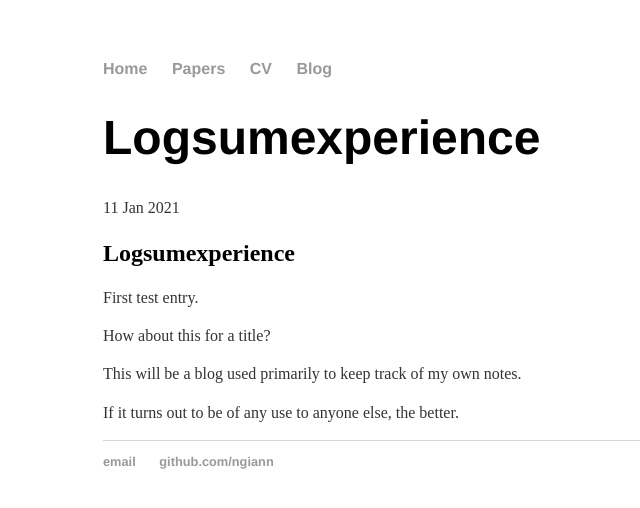
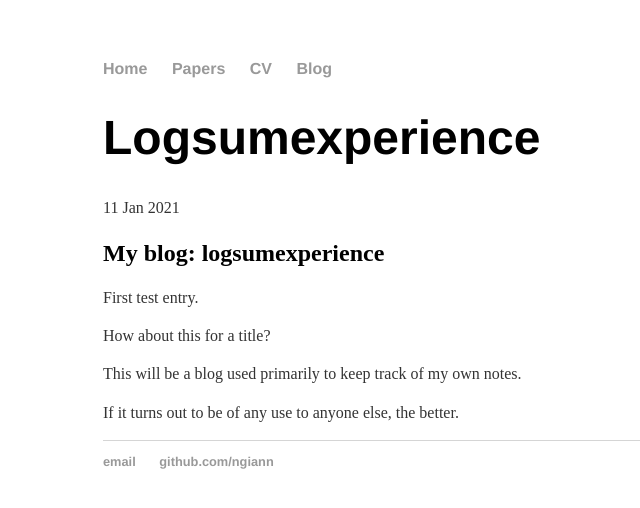
Before and after one commit to ngiann/ngiann.github.io, a Jekyll site: the page built from _posts/2021-01-11-logsumexperience.md, in a window 1280 px wide. Shown: the top 508 px of the page, without its empty margins (89-729 px from the left). Built offline with Jekyll 4.4.1, drawn with Linux system fonts in a browser that asks for light colours; our own code applies the rules of GitHub Pages for plain Markdown files.

Commit message:
Update 2021-01-11-logsumexperience.md

```diff
--- a/_posts/2021-01-11-logsumexperience.md
+++ b/_posts/2021-01-11-logsumexperience.md
@@ -1,4 +1,4 @@
-## Logsumexperience
+## My blog: logsumexperience
 
 First test entry.
 
```
